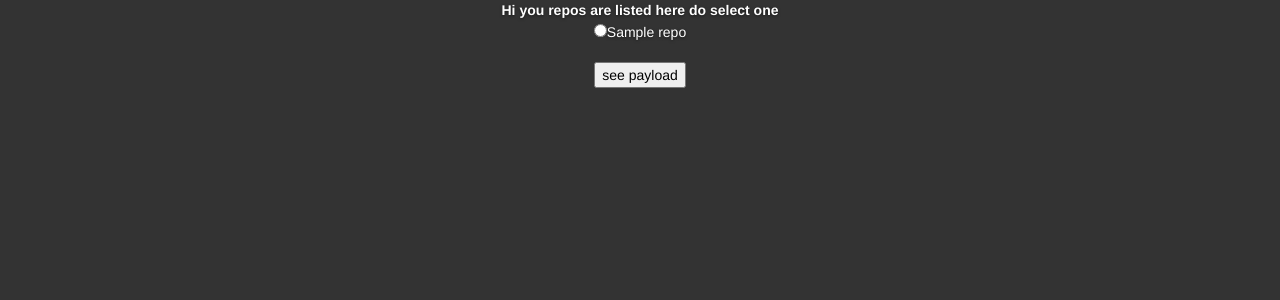
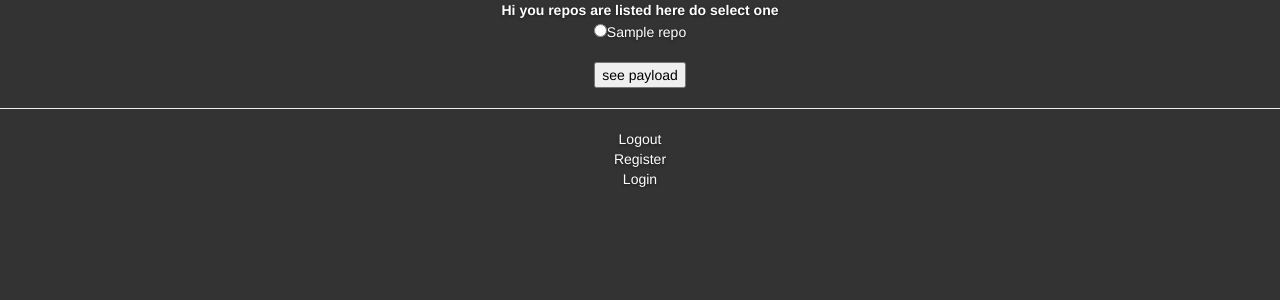
Before and after one commit to harshitanand/warbird_ninja, a Django app: template templates/repolist.html in a window 1280 px wide. Shown: the top 300 px of the page. Run offline with Django 3.2, Linux system fonts and the light colour scheme; the template is opened without the code that fills it: most values are stand-ins (such as "Sample title", 1, 10 or a date in 2020); some libraries are stand-ins or nearby versions.

Commit message:
Added Templates to be displayed

```diff
--- a/templates/Index.html
+++ b/templates/Index.html
@@ -9,7 +9,7 @@
 </head>
 <body>
 {% csrf_token %}
-    <h1><a href= "{{ github_authorize_url }}"><button class="btn-group-lg" style="color: #000000">Get github Repositories</button></a></h1>
+    <h1><a href= "{{ github_authorize_url }}"><button class="btn-group-lg" style="color: #0000">Get github Repositories</button></a></h1>
 {% if user.is_authenticated %}
     <a href="/accounts/logout/">logout</a>
 {% else %}
--- a/templates/payload.html
+++ b/templates/payload.html
@@ -1,7 +1,6 @@
 <!DOCTYPE html>
 {% load staticfiles %}
 <html>
-
 <head lang="en">
     <meta charset="UTF-8">
     <link href="{%static "css/bootstrap.min.css"%}" rel="stylesheet">
--- a/templates/repolist.html
+++ b/templates/repolist.html
@@ -16,5 +16,9 @@
     {% endfor %}
         <input type="submit" value="see payload" class="btn-group-lg" style="color: #000000">
 </form>
+<hr>
+<div><a href="/accounts/logout/">Logout</a></div>
+<div><a href="/accounts/register/">Register</a></div>
+<div><a href="/accounts/login/">Login</a></div>
 </body>
 </html>
```
